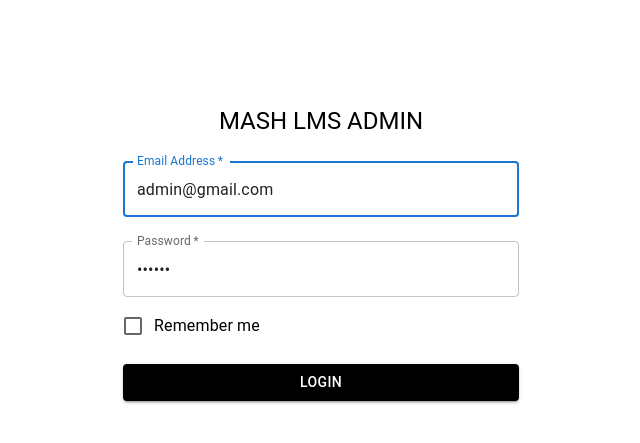
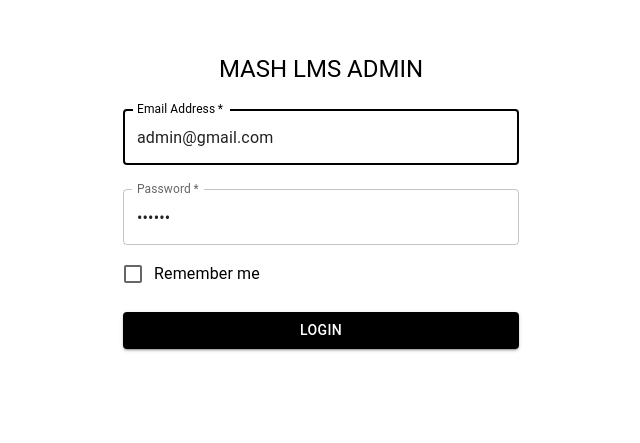
Before and after one commit to FYP-LMS-2023/admin-portal, a React (Create React App) app: page / in a window 1280 px wide. Shown: the part 139-582 px from the top of the page, without its empty margins (319-959 px from the left). Built offline with nearby package versions, Linux system fonts and the light colour scheme.

Commit message:
margin responseive

```diff
--- a/src/App.css
+++ b/src/App.css
@@ -42,5 +42,5 @@
   align-items: center;
   height: 100%;
   justify-content: center;
-  margin-top: 180px;
+  margin-top: 10%;
 }
--- a/src/App.js
+++ b/src/App.js
@@ -9,6 +9,7 @@ import { checkToken } from "./utils/utils";
 
 function App() {
   const [isLoggedin, setisLoggedin] = React.useState(false);
+
   React.useEffect(() => {
     const result = checkToken();
     setisLoggedin(result);
@@ -26,7 +27,7 @@ function App() {
         ) : (
           <Routes>
             <Route path="/" element={<Login />} />
-            <Route path="/Login" element={<Login/>} />
+            <Route path="/Login" element={<Login />} />
             <Route path="*" element={<NotFound />} />
           </Routes>
         )}
--- a/src/Pages/login.jsx
+++ b/src/Pages/login.jsx
@@ -1,4 +1,8 @@
-import { createTheme, Experimental_CssVarsProvider, ThemeProvider } from "@mui/material/styles";
+import {
+  createTheme,
+  Experimental_CssVarsProvider,
+  ThemeProvider,
+} from "@mui/material/styles";
 import Button from "@mui/material/Button";
 import TextField from "@mui/material/TextField";
 import FormControlLabel from "@mui/material/FormControlLabel";
@@ -24,11 +28,12 @@ export default function Login() {
     const result = await login(email, password);
     if (result.status != 200) {
       setInputError(result.response.data.message);
-    } else  {
-        if(result.data.isAdmin){
+    } else {
+      if (result.data.isAdmin) {
+        sessionStorage.setItem("token", JSON.stringify(result.data.token));
         window.location.assign("/home");
-        }else{
-            setInputError("Admin credentials required!")
+      } else {
+        setInputError("Admin credentials required!");
       }
     }
   };
@@ -53,6 +58,7 @@ export default function Login() {
             noValidate
             sx={{ mt: 1 }}
           >
+            <ThemeProvider theme={theme}>
               <TextField
                 margin="normal"
                 required
@@ -81,6 +87,7 @@ export default function Login() {
                 }}
                 autoComplete="current-password"
               />
+            </ThemeProvider>
             <ThemeProvider theme={theme}>
               <FormControlLabel
                 control={<Checkbox value="remember" color="primary" />}
```
Also changed, not shown: 1 other file (tests, documents, lock files or other folders). Lines whose indentation alone changed are shown as unchanged.
